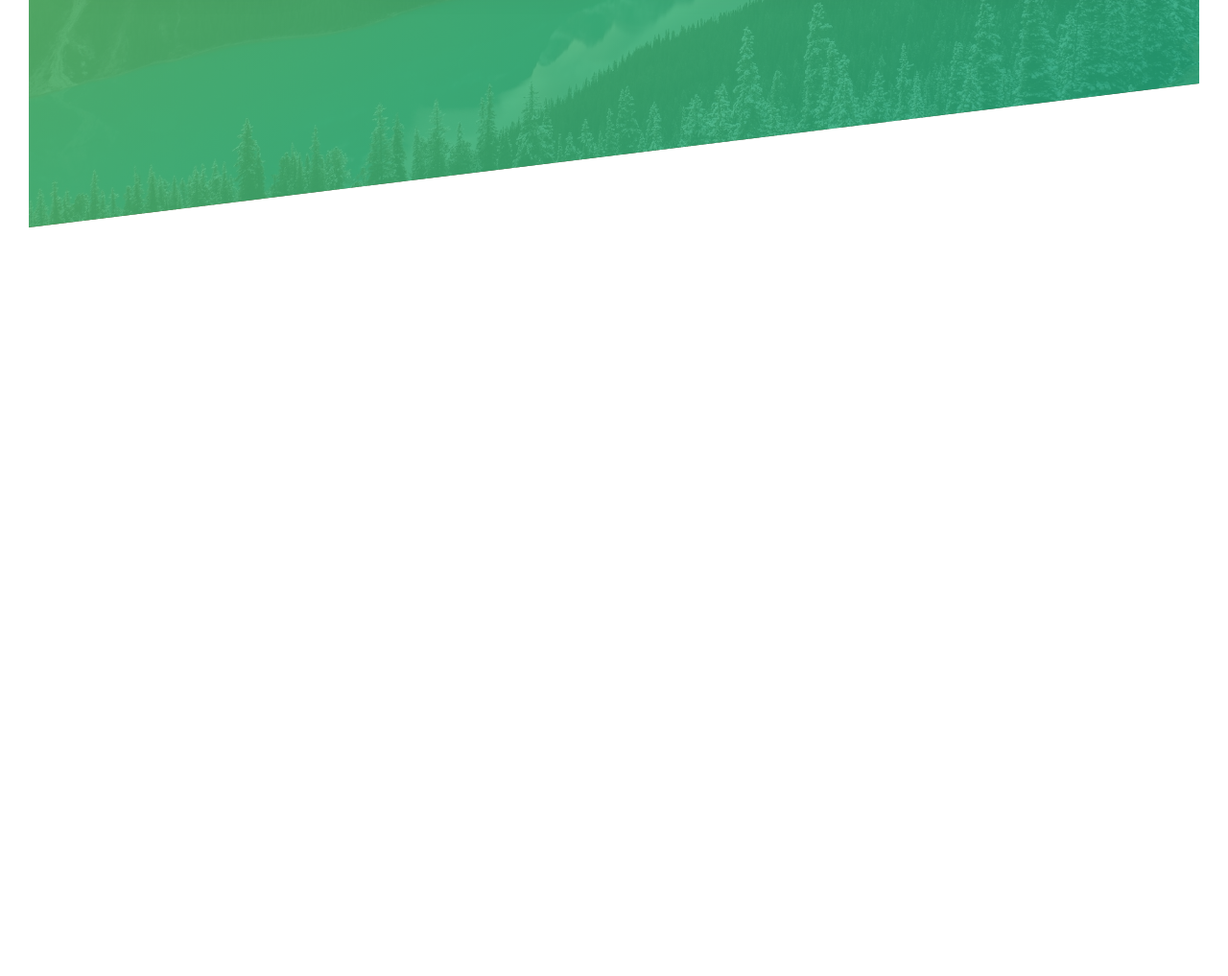
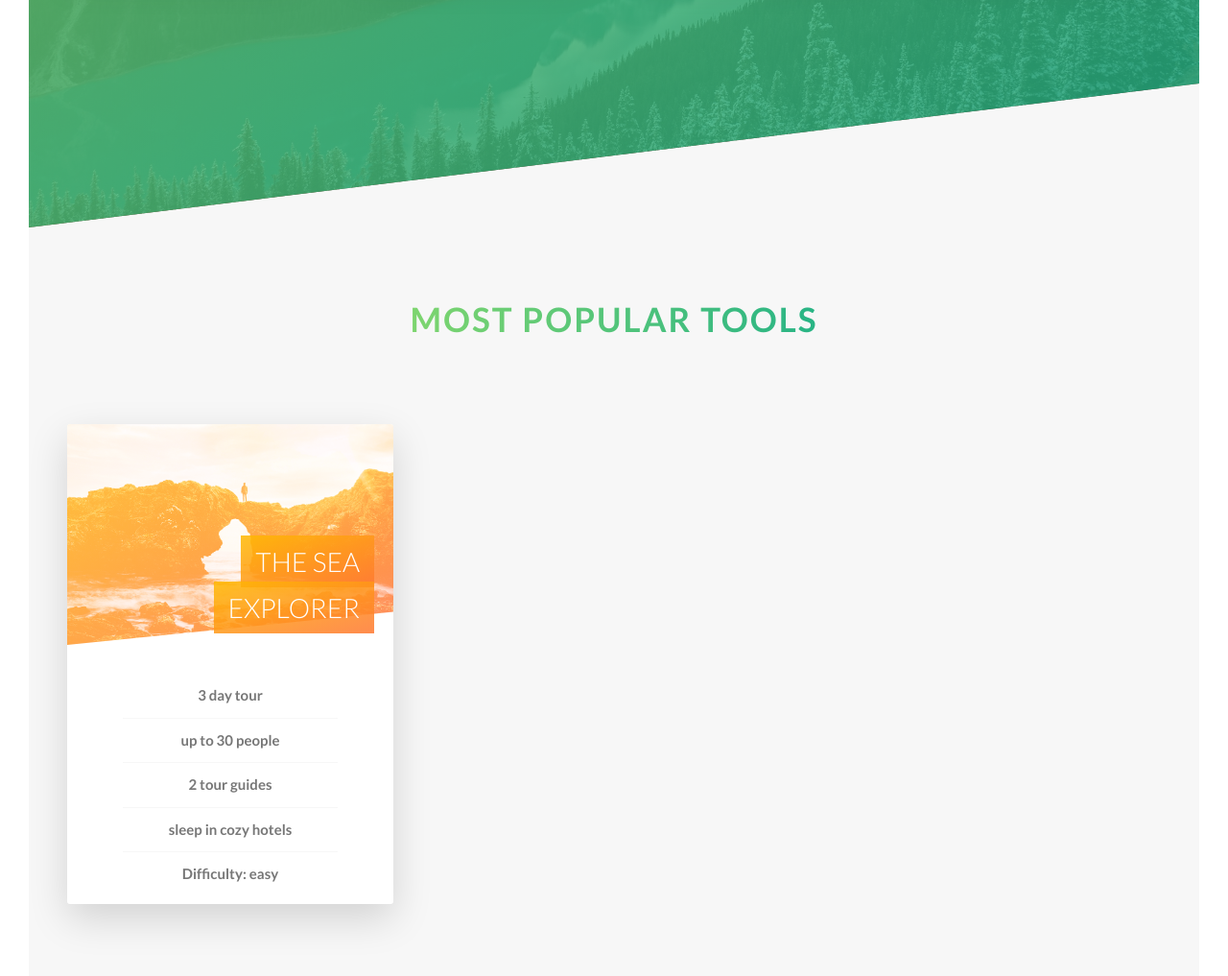
Before and after one commit to deepvirdi96/natoursWebsite, a website: page index.html in a window 1280 px wide. Shown: the part 2082-3099 px from the top of the page at 96% size. Before the commit the page ends 2382 px from the top, so only its background shows below. Drawn offline with Linux system fonts and the light colour scheme.

Commit message:
card complete

```diff
--- a/index.html
+++ b/index.html
@@ -119,8 +119,49 @@
             <section class="section-tours">
                 <div class="u-center-text u-margin-bottom-big">
                     <h2 class="heading-secondary">
+                        most popular tools
+                    </h2>
+                </div>
+                <div class="row">
 
+                    <h2 class="col-1-of-3">
+                        <div class="card">
+                            <div class="card__side card__side--front">
+                                <div class="card__picture card__picture-1">
+                                    &nbsp;
+                                </div>
+                                <h4 class="card__heading">
+                                    <span class="card__heading-span card__heading-span--1">The Sea Explorer</span>
+                                </h4>
+                                <div class="card__details">
+                                    <ul>
+                                        <li>3 day tour</li>
+                                        <li>up to 30 people</li>
+                                        <li>2 tour guides</li>
+                                        <li>sleep in cozy hotels</li>
+                                        <li>Difficulty: easy</li>
+                                    </ul>
+                                </div>
+                            </div>
+
+                            <div class="card__side card__side--back card__side--back-1">
+
+                            </div>
+                        </div>
                     </h2>
+
+                    <h2 class="col-1-of-3">
+                        <div class="card">
+
+                        </div>
+                    </h2>
+
+                    <h2 class="col-1-of-3">
+                        <div class="card">
+
+                        </div>
+                    </h2>
+
                 </div>
             </section>
         </main>
--- a/sass/abstracts/_variables.scss
+++ b/sass/abstracts/_variables.scss
@@ -2,6 +2,13 @@
 $color-primary: #55c57a;
 $color-light: #7ed56f;
 $color-dark:#28b485;
+
+$color-secondary-light: #ffb900;
+$color-secondary-dark: #ff7730;
+
+$color-tertiary-dark: #2998ff;
+$color-tertiary-dark: #5643fa;
+
 
 $color-grey: #777;
 $color-white:#fff;
--- /dev/null
+++ b/sass/components/_cards.scss
@@ -0,0 +1,107 @@
+.card{
+    height:50rem;
+
+    perspective: 150rem;
+    -moz-perspective: 150rem;
+    position:relative;
+
+    &__side{
+
+        height:50rem;
+        transition: all .8s ease;
+        position:absolute;
+        top:0;
+        left:0;
+        width:100%;
+        backface-visibility: hidden;
+        overflow: hidden;
+        border-radius: 3px;
+        box-shadow:0 1.5rem 4rem rgba($color-black,0.15);
+
+        &--front{
+            background-color:$color-white;
+        }
+
+        &--back{
+            background-color:green;
+            transform: rotateY(180deg);
+
+            &-1{
+                background-image: linear-gradient(to right bottom,$color-secondary-light, $color-secondary-dark);
+            }
+        }
+
+    }
+
+    &:hover &__side--front{
+        transform: rotateY(-180deg);
+
+    }
+    &:hover &__side--back{
+        transform: rotateY(0deg);
+    }
+
+
+    &__picture{
+        background-size: cover;
+        height: 23rem;
+        background-blend-mode: screen;
+        -webkit-clip-path: polygon(0 0, 100% 0,100% 85%,0 100%);
+        clip-path: polygon(0 0, 100% 0,100% 85%,0 100%);
+
+        &-1{
+            background-image: linear-gradient(to right bottom,$color-secondary-light, $color-secondary-dark), url(../img/nat-5.jpg);
+
+        }
+
+        &-2{
+            background-image: url(../img/nat-5.jpg);
+
+        }
+
+        &-3{
+            background-image: url(../img/nat-5.jpg);
+
+        }
+    }
+
+    &__heading{
+        font-size: 2.8rem;
+        font-weight: 300;
+        text-transform: uppercase;
+        text-align: right;
+        color: $color-white;
+        position: absolute;
+        top:12rem;
+        right:2rem;
+        width:75%;
+        backface-visibility: hidden;
+    }
+
+    &__heading-span{
+        padding: 1rem 1.5rem;
+        -webkit-box-decoration-break: clone;
+        box-decoration-break: clone;
+
+
+        &--1{
+            background-image: linear-gradient(to right bottom, rgba($color-secondary-light,.85),rgba($color-secondary-dark,.85))
+        }
+    }
+    &__details{
+        padding:3rem;
+        ul{
+            list-style: none;
+            width:80%;
+            margin:0 auto;
+            li{
+                text-align:center;
+                font-size: 1.5rem;
+                padding:1rem;
+                &:not(:last-child){
+                    border-bottom: 1px solid $color-light-grey-1;
+                }
+            }
+        }
+    }
+}
--- a/sass/components/_feature-box.scss
+++ b/sass/components/_feature-box.scss
@@ -20,8 +20,4 @@
         transform: translateY(-1.5rem) scale(1.03);
     }
 
-    &__text{
-
-    }
-
 }
--- a/sass/main.scss
+++ b/sass/main.scss
@@ -12,6 +12,7 @@
 @import "components/button";
 @import "components/composition";
 @import "components/feature-box";
+@import "components/cards";
 
 @import "layout/header";
 @import "layout/grid";
--- a/sass/pages/_home.scss
+++ b/sass/pages/_home.scss
@@ -10,9 +10,14 @@
     background-image: linear-gradient(to right bottom, rgba($color-light,0.8),rgba($color-dark,0.8)),url(../img/nat-4.jpg);
     transform: skewY(-7deg);
     margin-top: -11rem;
+
     &>*{
         transform: skewY(7deg);
     }
+}
 
-
+.section-tours{
+    background-color: $color-light-grey-1;
+    padding: 25rem 0 50rem 0;
+    margin-top: -11rem;
 }
```
Also changed, not shown: css/style.css, package.json (line endings or trailing spaces).
